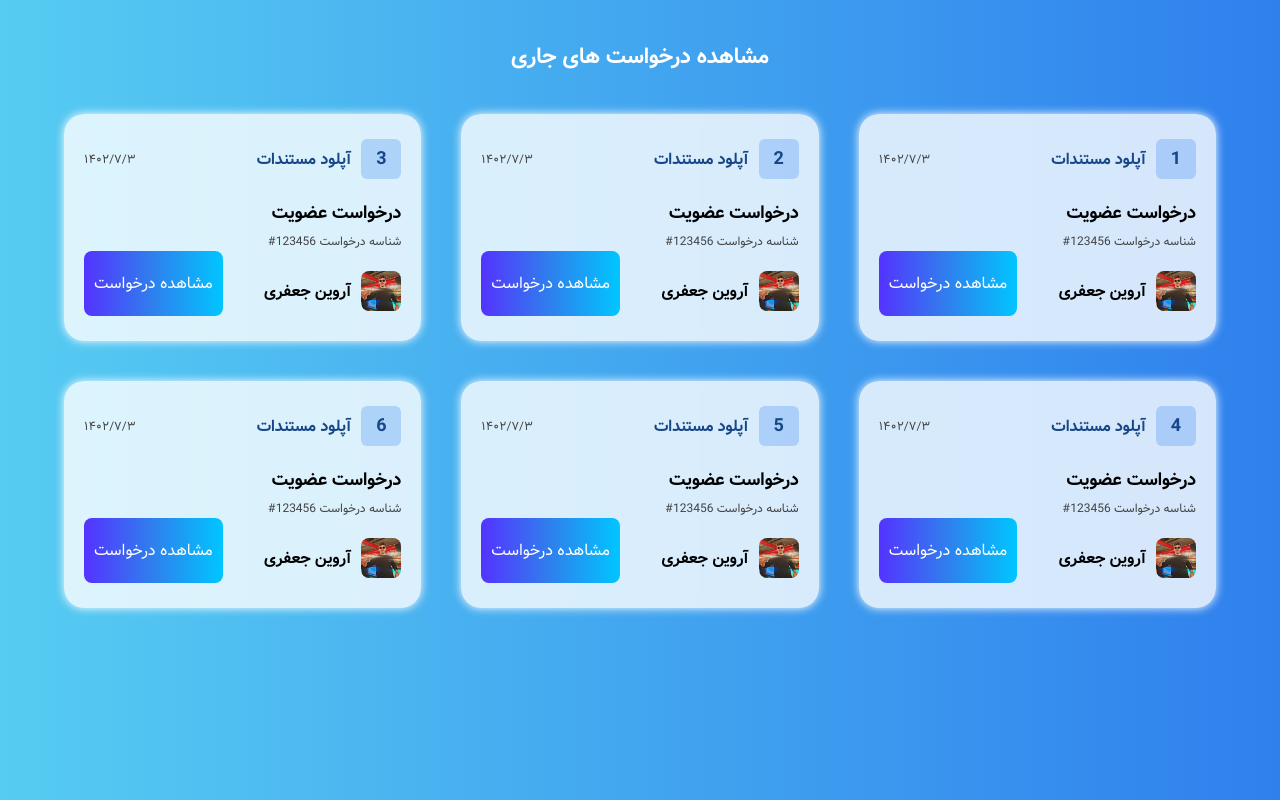
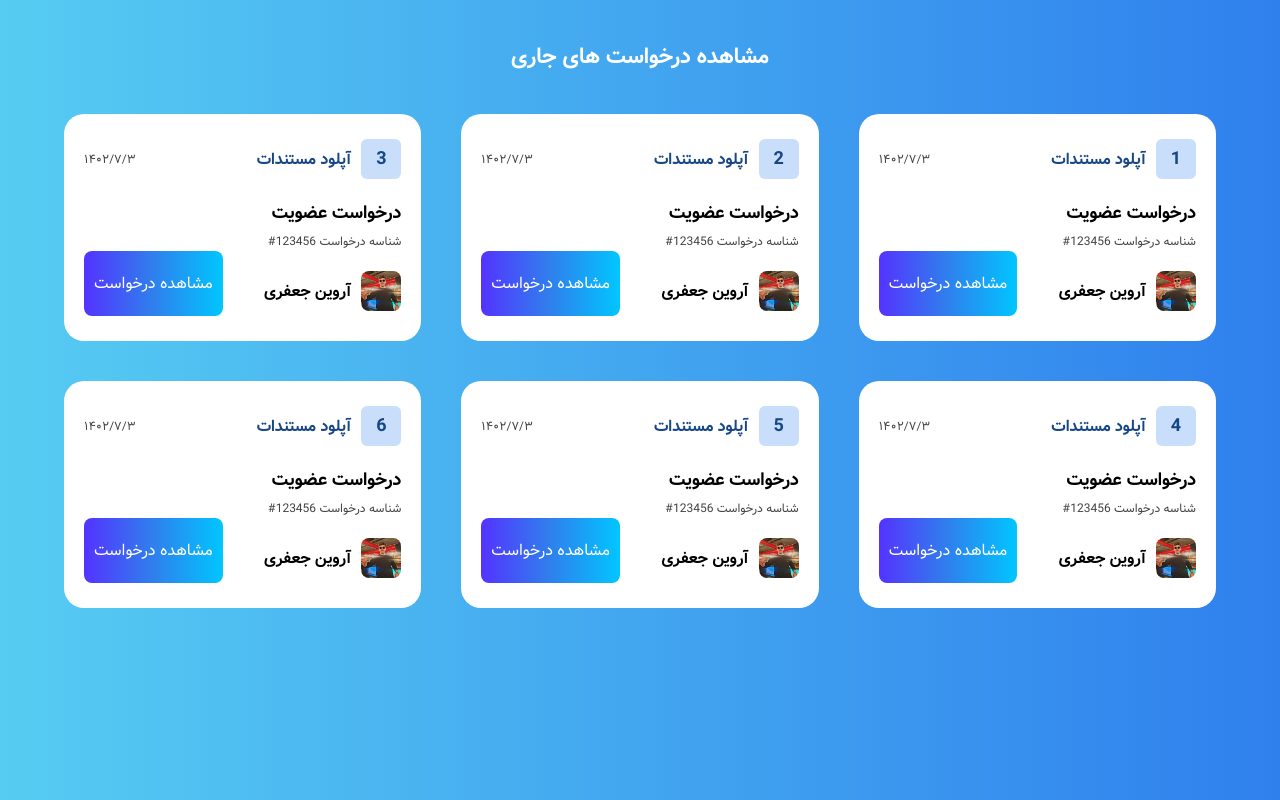
Before and after one commit to arwinux/bootcamp-task-1, a plain HTML site: page index.html in a window 1280 px wide. Drawn offline with nearby package versions, Linux system fonts and the light colour scheme.

Commit message:
feat: update ui

```diff
--- a/css/style.css
+++ b/css/style.css
@@ -120,8 +120,7 @@ p {
   border-radius: 2rem;
   padding: 2.5rem 2rem;
   transition: all 0.3s linear;
-  background-color: rgba(255, 255, 255, 0.8);
-  box-shadow: 0 0 10px white;
+  background-color: rgba(255, 255, 255);
   backdrop-filter: blur(5px);
 
 
```
